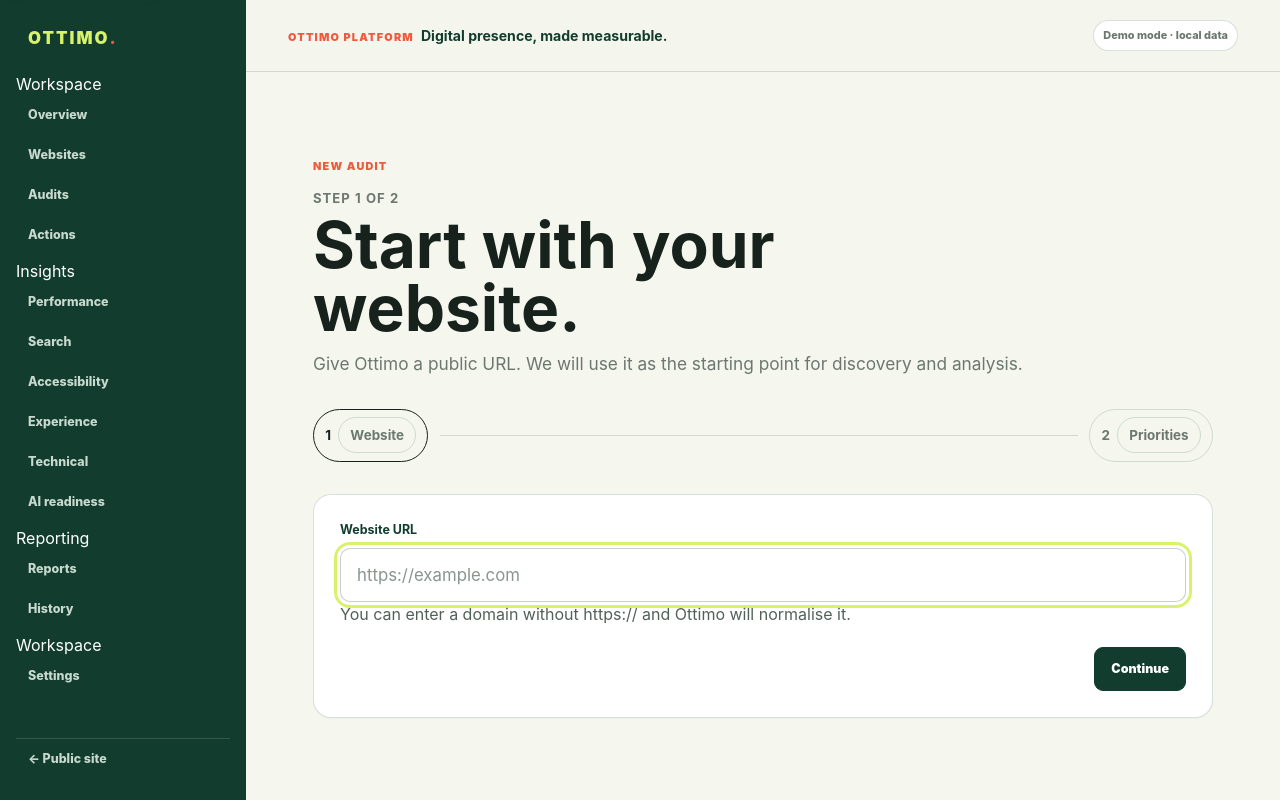
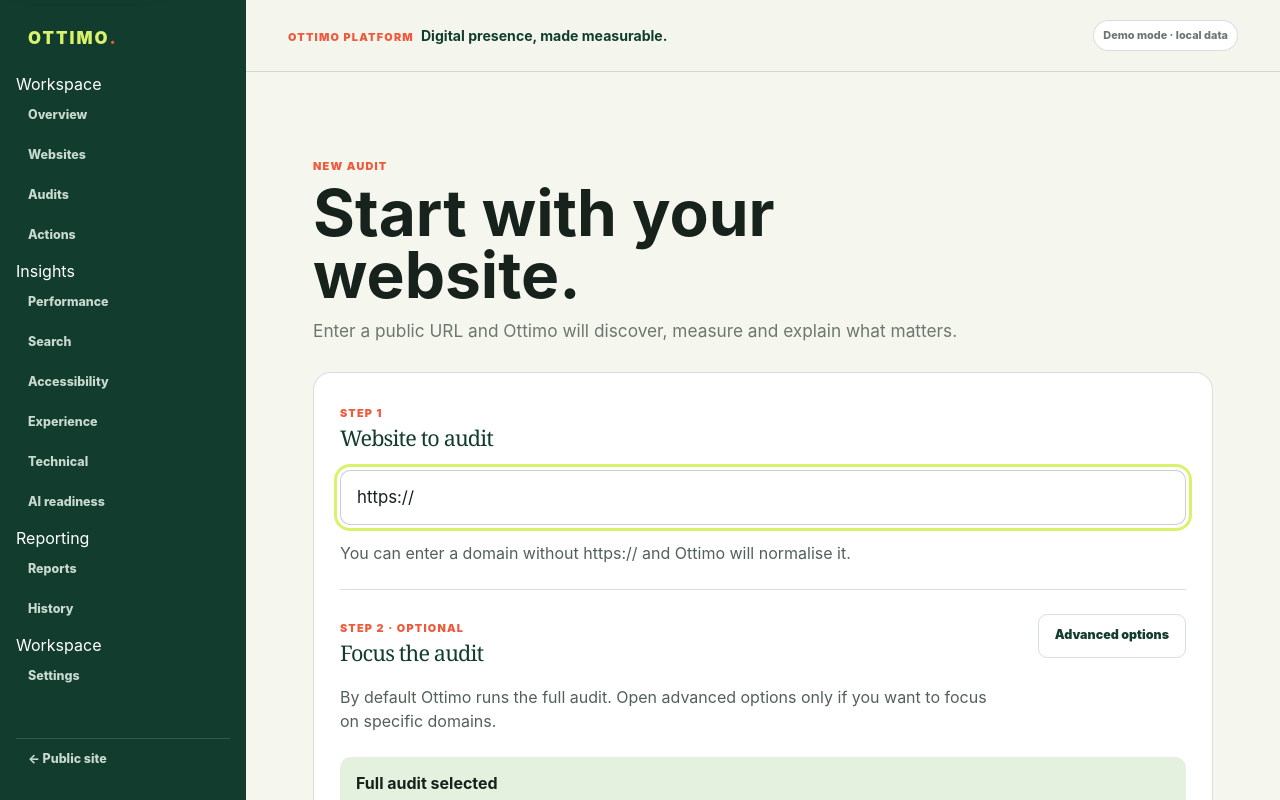
Before and after one commit to ottimosite/ottimo, a React (Vite) app: page /app/audits/new in a window 1280 px wide. Shown: the top 800 px of the page. Built offline with nearby package versions, Linux system fonts and the light colour scheme.

Commit message:
feat: streamline audit onboarding

```diff
--- a/src/features/audits/AuditOnboarding.tsx
+++ b/src/features/audits/AuditOnboarding.tsx
@@ -2,6 +2,8 @@ import { useMemo, useState } from 'react'
 import { useLocation, useNavigate } from 'react-router-dom'
 import { Button, Card } from '../../components/ui'
 import { isValidUrl, normaliseUrl } from '../../lib/validation'
+import { seedAudits, seedWebsites } from '../../data/mock'
+import { storage } from '../../services/storage'
 import type { Category } from '../../types/domain'
 
 type Goal = Exclude<Category, 'ai'> | 'everything'
@@ -11,13 +13,37 @@ const goalOptions: { id: Goal; label: string; description: string }[] = [
   { id: 'accessibility', label: 'Accessibility', description: 'Inclusive structure, navigation and content.' },
   { id: 'usability', label: 'User experience', description: 'Clear journeys, mobile behaviour and interaction signals.' },
   { id: 'technical', label: 'Technical health', description: 'Links, resources, redirects and site integrity.' },
-  { id: 'everything', label: 'Everything', description: 'Run the broadest audit across every available domain.' },
+  { id: 'everything', label: 'Full audit', description: 'Run the broadest audit across every available domain.' },
 ]
+
 export function AuditOnboarding() {
-  const location = useLocation(), navigate = useNavigate()
-  const queryUrl = new URLSearchParams(location.search).get('url') ?? ''
-  const [step, setStep] = useState<1 | 2>(1), [url, setUrl] = useState(queryUrl), [goals, setGoals] = useState<Goal[]>(['everything']), [error, setError] = useState('')
-  const selectedCategories = useMemo<Category[] | undefined>(() => goals.includes('everything') ? undefined : goals as Category[], [goals])
+  const location = useLocation()
+  const navigate = useNavigate()
+  const params = useMemo(() => new URLSearchParams(location.search), [location.search])
+  const requestedUrl = params.get('url') ?? ''
+  const requestedWebsiteId = params.get('website') ?? ''
+  const requestedAuditId = params.get('audit') ?? ''
+
+  const resolvedWebsite = useMemo(() => {
+    const websites = [...seedWebsites, ...storage.websites()]
+    if (requestedWebsiteId) return websites.find(site => site.id === requestedWebsiteId)
+    if (requestedAuditId) {
+      const audit = [...seedAudits, ...storage.audits()].find(item => item.id === requestedAuditId)
+      return audit ? websites.find(site => site.id === audit.websiteId) : undefined
+    }
+    return undefined
+  }, [requestedAuditId, requestedWebsiteId])
+
+  const [url, setUrl] = useState(() => normaliseUrl(resolvedWebsite?.url ?? requestedUrl))
+  const [goals, setGoals] = useState<Goal[]>(['everything'])
+  const [showAdvanced, setShowAdvanced] = useState(false)
+  const [error, setError] = useState('')
+
+  const selectedCategories = useMemo<Category[] | undefined>(
+    () => goals.includes('everything') ? undefined : goals as Category[],
+    [goals],
+  )
+
   const toggleGoal = (goal: Goal) => {
     if (goal === 'everything') return setGoals(['everything'])
     setGoals(current => {
@@ -26,34 +52,64 @@ export function AuditOnboarding() {
       return next.length ? next : ['everything']
     })
   }
-  const continueToGoals = () => {
+
+  const startAudit = () => {
     const normalised = normaliseUrl(url)
-    if (!isValidUrl(normalised)) return setError('Enter a valid website address, such as https://example.com.')
-    setError(''); setUrl(normalised); setStep(2)
+    if (!isValidUrl(normalised)) {
+      setError('Enter a valid website address, such as https://example.com.')
+      return
+    }
+    setError('')
+    const query = new URLSearchParams({ url: normalised })
+    if (selectedCategories) query.set('categories', selectedCategories.join(','))
+    navigate('/app/audits/new/run?' + query.toString())
   }
-  const startAudit = () => {
-    const params = new URLSearchParams({ url })
-    if (selectedCategories) params.set('categories', selectedCategories.join(','))
-    navigate('/app/audits/new/run?' + params.toString())
-  }
+
   return <div className="onboarding">
-    <div className="onboarding-intro"><span className="eyebrow">New audit</span><p className="onboarding-step">Step {step} of 2</p>
-      <h1>{step === 1 ? 'Start with your website.' : 'What are you trying to improve?'}</h1>
-      <p>{step === 1 ? 'Give Ottimo a public URL. We will use it as the starting point for discovery and analysis.' : 'Choose the areas that matter most right now. You can always run a broader audit later.'}</p>
+    <div className="onboarding-intro">
+      <span className="eyebrow">{resolvedWebsite ? 'Website audit' : 'New audit'}</span>
+      <h1>{resolvedWebsite ? 'Run the next audit.' : 'Start with your website.'}</h1>
+      <p>{resolvedWebsite ? 'Ottimo already knows this website. Review the target, then start the audit.' : 'Enter a public URL and Ottimo will discover, measure and explain what matters.'}</p>
     </div>
-    <div className="onboarding-progress" aria-label="Onboarding progress"><span className="active">1 <span>Website</span></span><i aria-hidden="true" /><span className={step === 2 ? 'active' : ''}>2 <span>Priorities</span></span></div>
-    {step === 1 ? <Card className="onboarding-card"><label htmlFor="website-url">Website URL</label>
-      <input id="website-url" autoFocus inputMode="url" autoComplete="url" placeholder="https://example.com" value={url} onChange={event => { setUrl(event.target.value); setError('') }} onKeyDown={event => { if (event.key === 'Enter') continueToGoals() }} aria-invalid={Boolean(error)} aria-describedby={error ? 'url-error' : 'url-help'} />
-      {error ? <p id="url-error" className="error" role="alert">{error}</p> : <p id="url-help" className="muted">You can enter a domain without https:// and Ottimo will normalise it.</p>}
-      <div className="onboarding-actions"><Button onClick={continueToGoals}>Continue</Button></div>
-    </Card> : <Card className="onboarding-card">
-      <div className="onboarding-site"><span className="onboarding-site-mark" aria-hidden="true">↗</span><div><small>Website</small><strong>{url}</strong></div><button type="button" className="btn btn-ghost" onClick={() => setStep(1)}>Change</button></div>
-      <fieldset className="goal-grid"><legend className="sr-only">Audit priorities</legend>{goalOptions.map(goal => {
-        const selected = goals.includes(goal.id)
-        return <button type="button" key={goal.id} className={selected ? 'goal-card selected' : 'goal-card'} aria-pressed={selected} onClick={() => toggleGoal(goal.id)}><span className="goal-check" aria-hidden="true">{selected ? '✓' : ''}</span><strong>{goal.label}</strong><span>{goal.description}</span></button>
-      })}</fieldset>
-        <strong>{goals.includes('everything') ? 'Broad audit selected' : goals.length + ' audit ' + (goals.length === 1 ? 'area' : 'areas') + ' selected'}</strong>
-      <div className="onboarding-actions"><Button variant="secondary" onClick={() => setStep(1)}>Back</Button><Button onClick={startAudit}>Start discovery</Button></div>
-    </Card>}
+
+    <Card className="onboarding-card onboarding-card-single">
+      <div className="onboarding-section">
+        <div className="onboarding-section-heading">
+          <div><span className="eyebrow">Step 1</span><h2>Website to audit</h2></div>
+          {resolvedWebsite && <span className="optional-tag">Saved website</span>}
+        </div>
+        <label htmlFor="website-url" className="sr-only">Website URL</label>
+        <input id="website-url" autoFocus={!resolvedWebsite} inputMode="url" autoComplete="url" placeholder="https://example.com" value={url} onChange={event => { setUrl(event.target.value); setError('') }} onKeyDown={event => { if (event.key === 'Enter') startAudit() }} aria-invalid={Boolean(error)} aria-describedby={error ? 'url-error' : 'url-help'} />
+        {error ? <p id="url-error" className="error" role="alert">{error}</p> : <p id="url-help" className="muted">You can enter a domain without https:// and Ottimo will normalise it.</p>}
+      </div>
+
+      <div className="onboarding-divider" />
+
+      <div className="onboarding-section">
+        <div className="onboarding-section-heading">
+          <div><span className="eyebrow">Step 2 · optional</span><h2>Focus the audit</h2></div>
+          <button type="button" className="btn btn-ghost" aria-expanded={showAdvanced} onClick={() => setShowAdvanced(value => !value)}>{showAdvanced ? 'Hide options' : 'Advanced options'}</button>
+        </div>
+        <p className="muted onboarding-future">By default Ottimo runs the full audit. Open advanced options only if you want to focus on specific domains.</p>
+        {showAdvanced && <fieldset className="goal-grid">
+          <legend className="sr-only">Audit priorities</legend>
+          {goalOptions.map(goal => {
+            const selected = goals.includes(goal.id)
+            return <button type="button" key={goal.id} className={selected ? 'goal-card selected' : 'goal-card'} aria-pressed={selected} onClick={() => toggleGoal(goal.id)}>
+              <span className="goal-check" aria-hidden="true">{selected ? '✓' : ''}</span><strong>{goal.label}</strong><span>{goal.description}</span>
+            </button>
+          })}
+        </fieldset>}
+      </div>
+
+      <div className="onboarding-summary">
+        <strong>{goals.includes('everything') ? 'Full audit selected' : goals.length + ' audit ' + (goals.length === 1 ? 'area' : 'areas') + ' selected'}</strong>
+        <span>{resolvedWebsite ? 'This audit will be added to the existing website history.' : 'Ottimo will create a website record if this is a new property.'}</span>
+      </div>
+
+      <div className="onboarding-actions onboarding-actions-primary">
+        <Button onClick={startAudit}>Run audit <span aria-hidden="true">→</span></Button>
+      </div>
+    </Card>
   </div>
 }
```
